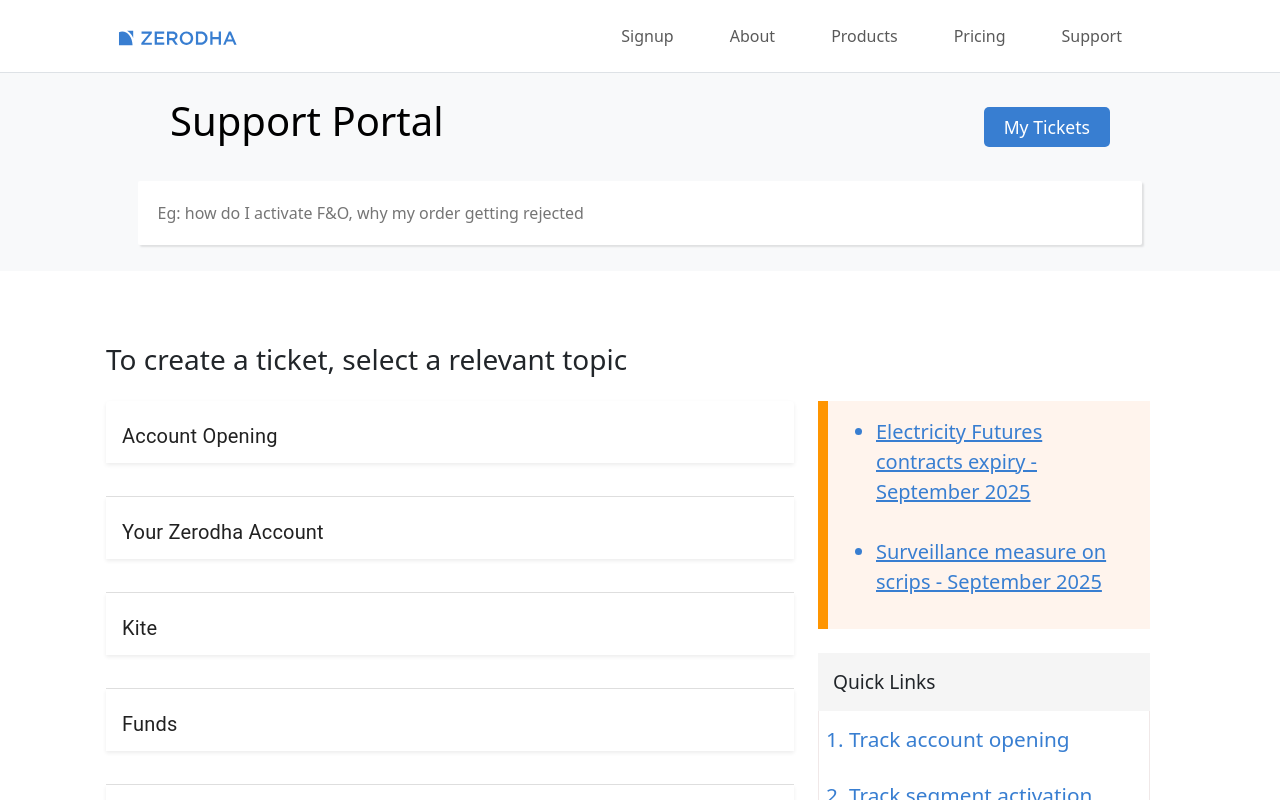
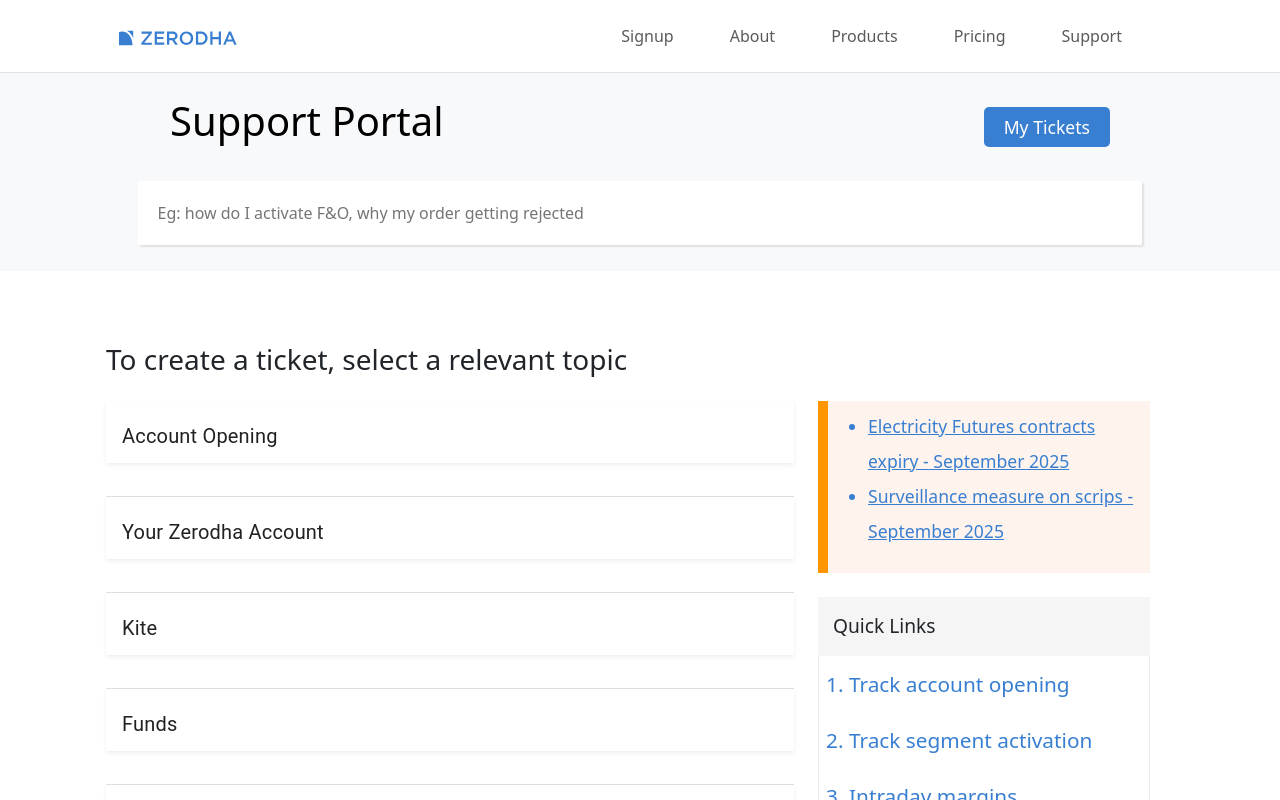
Before and after one commit to kaif227/Zerodha-Clone, a React (Vite) app in the folder Frontend/: page /support in a window 1280 px wide. Shown: the top 800 px of the page. Built offline with nearby package versions, Linux system fonts and the light colour scheme; some icons are missing.

Commit message:
fix support page

```diff
--- a/Frontend/src/landing_page/support/createTicket.jsx
+++ b/Frontend/src/landing_page/support/createTicket.jsx
@@ -84,15 +84,15 @@
           {/* Right Column */}
           <div className="col-lg-4 col-md-12">
             <div
-              className="p-3 fs-5 mb-4"
+              className="p-2  mb-4"
               style={{
+                fontSize: "1.1rem",
                 backgroundColor: "#fff4edff",
                 borderLeft: "10px solid #ff9500ff",
               }}
             >
-              <ul style={{ color: "#387ED1", textDecoration: "underline" }}>
+              <ul style={{ color: "#387ED1", textDecoration: "underline",lineHeight:"2.2rem" }}>
                 <li>Electricity Futures contracts expiry - September 2025</li>
-                <br />
                 <li>Surveillance measure on scrips - September 2025</li>
               </ul>
             </div>
```
